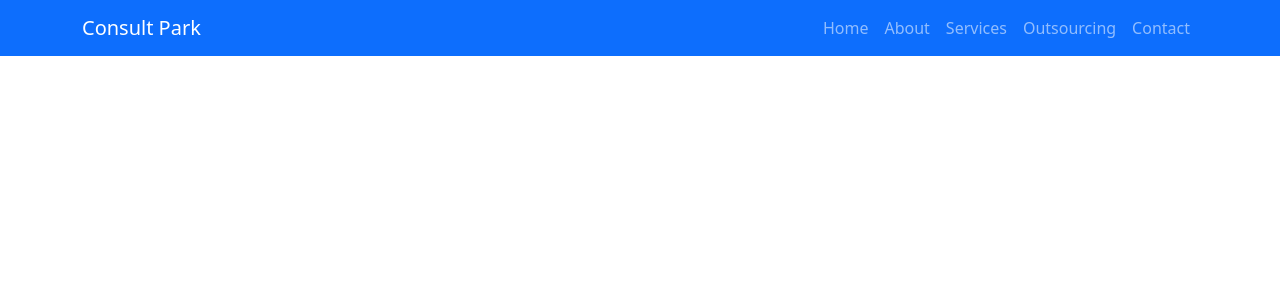
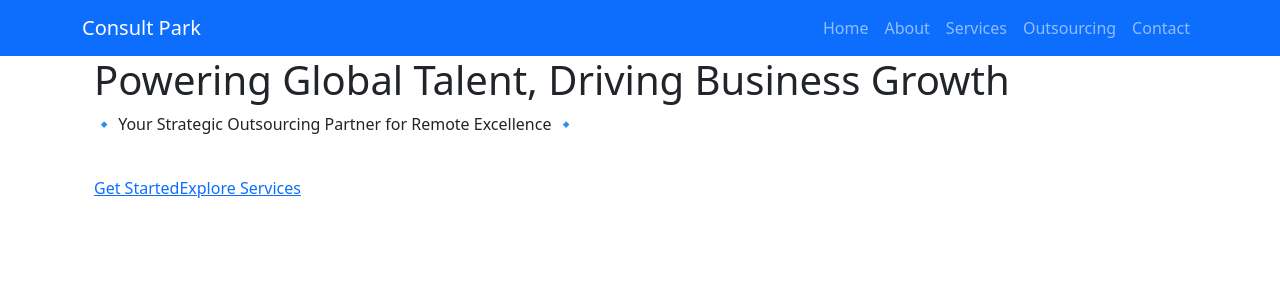
Before and after one commit to wrapperik/react-recap-code-blooded, a React (Create React App) app: page / in a window 1280 px wide. Shown: the top 300 px of the page. Built offline with nearby package versions, Linux system fonts and the light colour scheme.

Commit message:
Dependancies & home page content

```diff
--- a/src/App.js
+++ b/src/App.js
@@ -5,6 +5,7 @@ import About from './components/About';
 import Services from './components/services';
 import Outsourcing from './components/Outsourcing';
 import Contact from './components/Contact';
+import Home from './components/home';
 import './App.css';
 
 function App() {
@@ -12,7 +13,7 @@ function App() {
     <Router>
       <Navbar />
       <Routes>
-        <Route path="/" />
+        <Route path="/" element={<Home />} />
         <Route path="/about" element={<About />} />
         <Route path="/services" element={<Services />} />
         <Route path="/outsourcing" element={<Outsourcing />} />
--- a/src/components/home.js
+++ b/src/components/home.js
@@ -1,12 +1,39 @@
-import React from 'react';
+import React from "react";
 
-function Home() {
+const home = () => {
   return (
-    <div className="container mt-5">
-      <h1>Welcome to Consult Park</h1>
-      <p>Your trusted partner for business solutions.</p>
-    </div>
+    <section className="min-h-screen flex items-center pt-20 pb-16 mt-10 overflow-hidden relative">
+      <div className="container mx-auto px-4 relative z-10">
+        <div className="flex flex-col lg:flex-row items-center gap-12">
+          <div className="flex-1 space-y-6">
+            <h1 className="tracking-tight">
+            Powering Global Talent, Driving Business Growth
+            </h1>
+            <p className="text-lg md:text-xl max-w-2xl">
+            🔹 Your Strategic Outsourcing Partner for Remote Excellence 🔹
+            </p>
+
+            <div className="flex flex-wrap gap-4 pt-4">
+              <a href="#contact" className="btn-primary flex items-center gap-2">
+                Get Started
+              </a>
+              <a href="#services" className="btn-outline">
+                Explore Services
+              </a>
+            </div>
+
+          </div>
+        </div>
+      </div>
+
+      {/* Background elements */}
+      <div className="absolute top-0 left-0 w-full h-full overflow-hidden -z-10">
+        <div className="w-full h-full bg-art-darker"></div>
+        <div className="absolute top-0 left-0 w-full h-full bg-[radial-gradient(ellipse_at_center,rgba(155,135,245,0.15)_0%,rgba(10,10,10,0)_70%)]"></div>
+        <div className="absolute bottom-0 left-0 w-full h-px bg-gradient-to-r from-transparent via-art-purple/30 to-transparent"></div>
+      </div>
+    </section>
   );
-}
+};
 
-export default Home;
+export default home;
```
Also changed, not shown: src/components/ui/FeatureCard.js (added), 1 other file (tests, documents, lock files or other folders).
